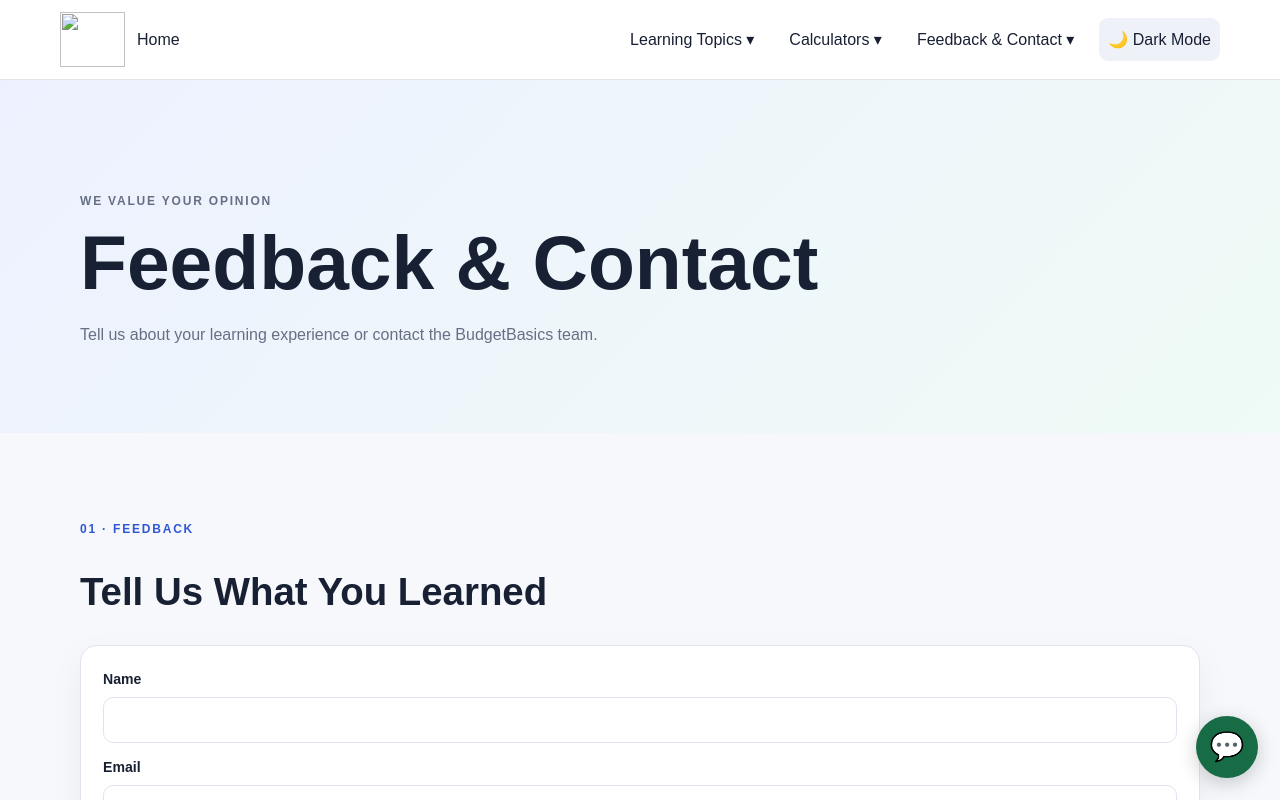
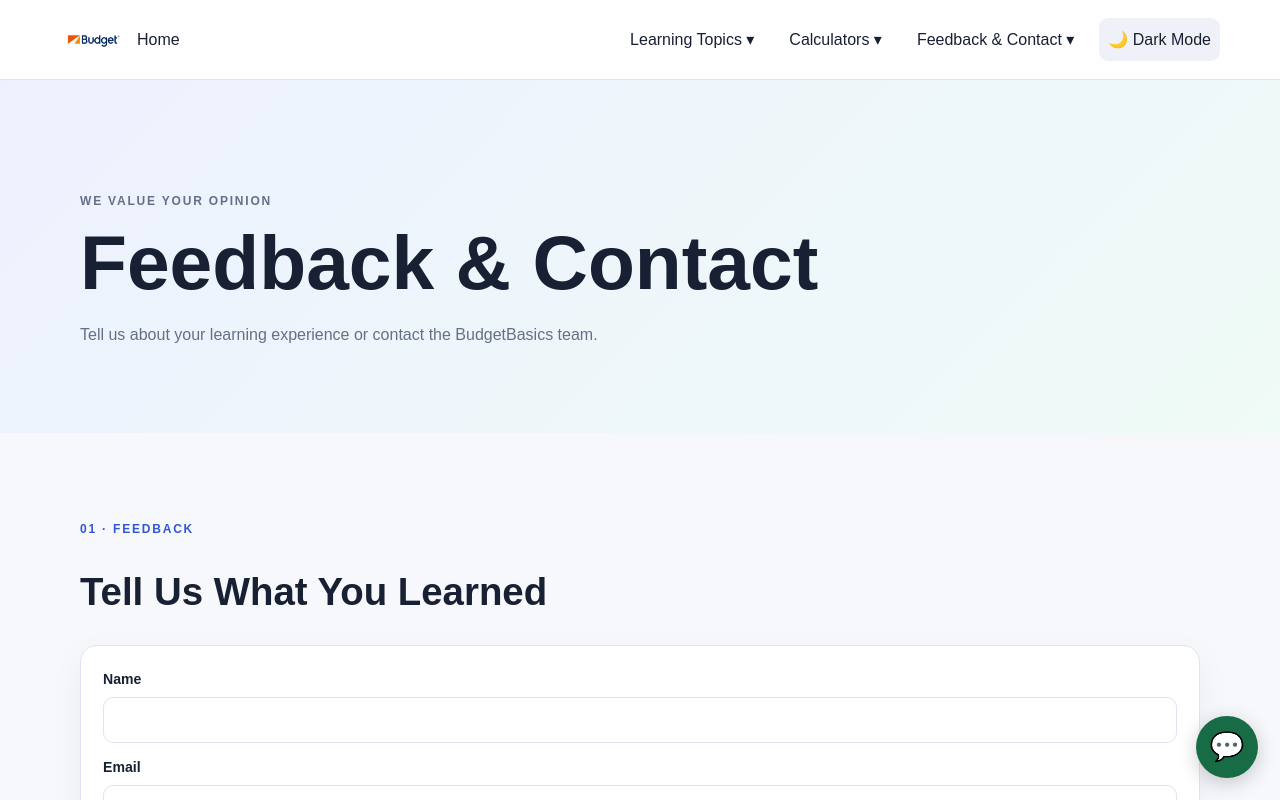
Before and after one commit to StylishInn/BudgetBasics, a plain HTML site: page budgetfeedback.html in a window 1280 px wide. Shown: the top 800 px of the page. Drawn offline with Linux system fonts and the light colour scheme; the site is published under a folder, as on GitHub Pages, so addresses that start at the root find nothing.

Commit message:
Fix BudgetBasics logo path

```diff
--- a/budgetfeedback.html
+++ b/budgetfeedback.html
@@ -25,9 +25,9 @@
         <div class="nav-left">
             <a href="index.html" class="logo-link">
                 <img
-                    src="/budget.png.png"
-                    class="site-logo"
-                >
+                    src="budget.png.png"
+                    alt="BudgetBasics Logo"
+                    class="site-logo">
             </a>
 
             <a href="index.html" class="home-link">Home</a>
```
